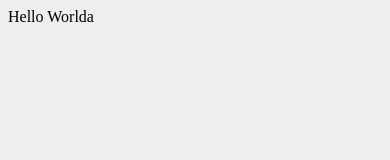
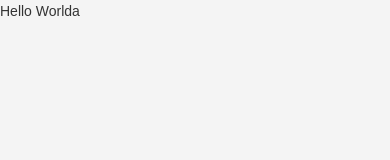
Before and after one commit to MateusCarvalho98/p-e-m, a Next.js app: page / in a window 390 px wide. Shown: the top 160 px of the page. Built offline with nearby package versions, Linux system fonts and the light colour scheme.

Commit message:
media query

```diff
--- a/src/app/global.css
+++ b/src/app/global.css
@@ -1,5 +1,115 @@
-/* src/app/globals.css */
+/* styles/globals.css */
+
+/* Normalização de estilos */
+* {
+  margin: 0;
+  padding: 0;
+  box-sizing: border-box;
+}
+
+/* Fonte e tamanho base */
 body {
-  background-color: rgb(238, 238, 238); /* Define o fundo como branco */
-  color: black; /* Define a cor do texto como preto para contraste */
+  font-family: Arial, sans-serif;
+  line-height: 1.6;
+  background-color: #f4f4f4;
+  color: #333;
+  padding: 0;
+  margin: 0;
 }
+
+/* Configuração para containers */
+.container {
+  width: 90%;
+  max-width: 1200px;
+  margin: 0 auto;
+}
+
+/* Estilo para cabeçalhos */
+h1, h2, h3, h4, h5, h6 {
+  margin-bottom: 0.5rem;
+}
+
+/* Estilo para links */
+a {
+  color: #007bff;
+  text-decoration: none;
+}
+
+a:hover {
+  text-decoration: underline;
+}
+
+/* Layout flexível e responsivo */
+.flex {
+  display: flex;
+  flex-wrap: wrap;
+}
+
+/* Estilos de cartões ou blocos */
+.card {
+  background: #fff;
+  border-radius: 8px;
+  box-shadow: 0 2px 4px rgba(0,0,0,0.1);
+  padding: 1rem;
+  margin: 1rem;
+}
+
+/* Grid básico */
+.grid {
+  display: grid;
+  grid-template-columns: repeat(auto-fill, minmax(200px, 1fr));
+  gap: 1rem;
+}
+
+/* Media Queries */
+
+/* Tablets e dispositivos pequenos */
+@media (max-width: 1024px) {
+  .container {
+    width: 95%;
+  }
+
+  .grid {
+    grid-template-columns: repeat(auto-fill, minmax(150px, 1fr));
+  }
+}
+
+/* Smartphones em modo paisagem */
+@media (max-width: 768px) {
+  body {
+    font-size: 16px;
+  }
+
+  .container {
+    width: 95%;
+  }
+
+  .card {
+    padding: 0.75rem;
+    margin: 0.5rem;
+  }
+
+  .grid {
+    grid-template-columns: repeat(auto-fill, minmax(100px, 1fr));
+  }
+}
+
+/* Smartphones em modo retrato */
+@media (max-width: 480px) {
+  body {
+    font-size: 14px;
+  }
+
+  .container {
+    width: 100%;
+  }
+
+  .card {
+    padding: 0.5rem;
+    margin: 0.25rem;
+  }
+
+  .grid {
+    grid-template-columns: 1fr;
+  }
+}
```
